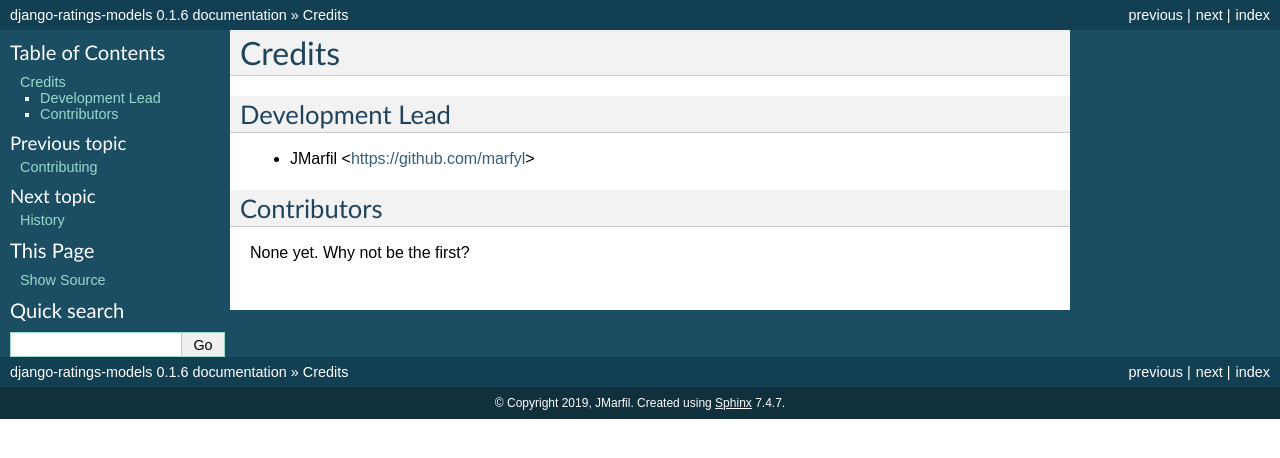
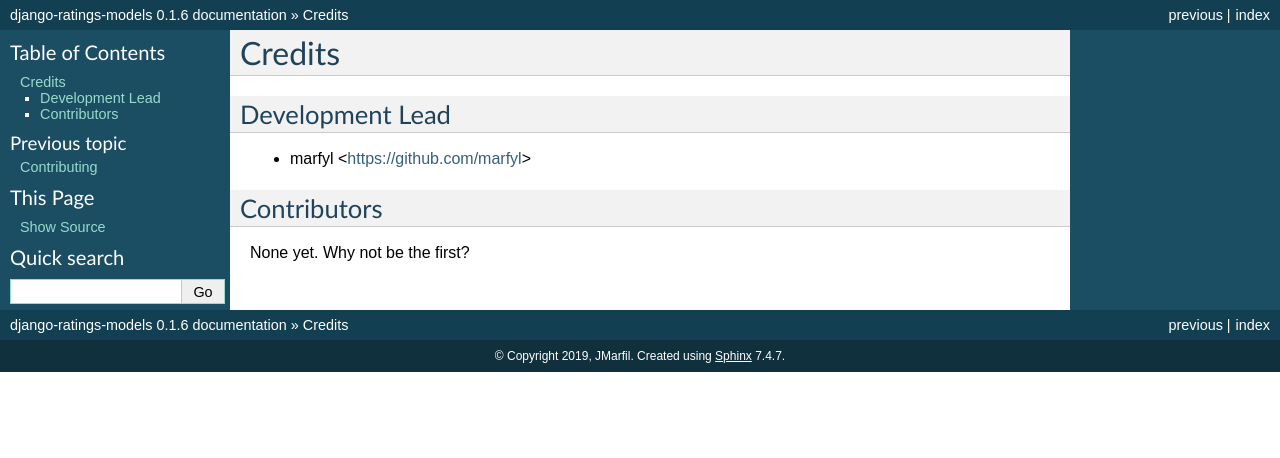
Before and after one commit to exolever/django-ratings-models, a Sphinx documentation site: the page built from docs/authors.rst, in a window 1280 px wide. Shown: the top 458 px of the page. Built offline with Sphinx 7.4.7, drawn with Linux system fonts in a browser that asks for light colours.

Commit message:
Update docs

```diff
--- a/AUTHORS.rst
+++ b/AUTHORS.rst
@@ -5,7 +5,7 @@ Credits
 Development Lead
 ----------------
 
-* JMarfil <https://github.com/marfyl>
+* marfyl <https://github.com/marfyl>
 
 Contributors
 ------------
--- a/docs/index.rst
+++ b/docs/index.rst
@@ -16,4 +16,3 @@ Contents:
    usage
    contributing
    authors
-   history
--- a/docs/usage.rst
+++ b/docs/usage.rst
@@ -8,6 +8,6 @@
 
     INSTALLED_APPS = (
         ...
-        'ratings.apps.RatingsConfig',
+        'ratings',
         ...
     )
```
